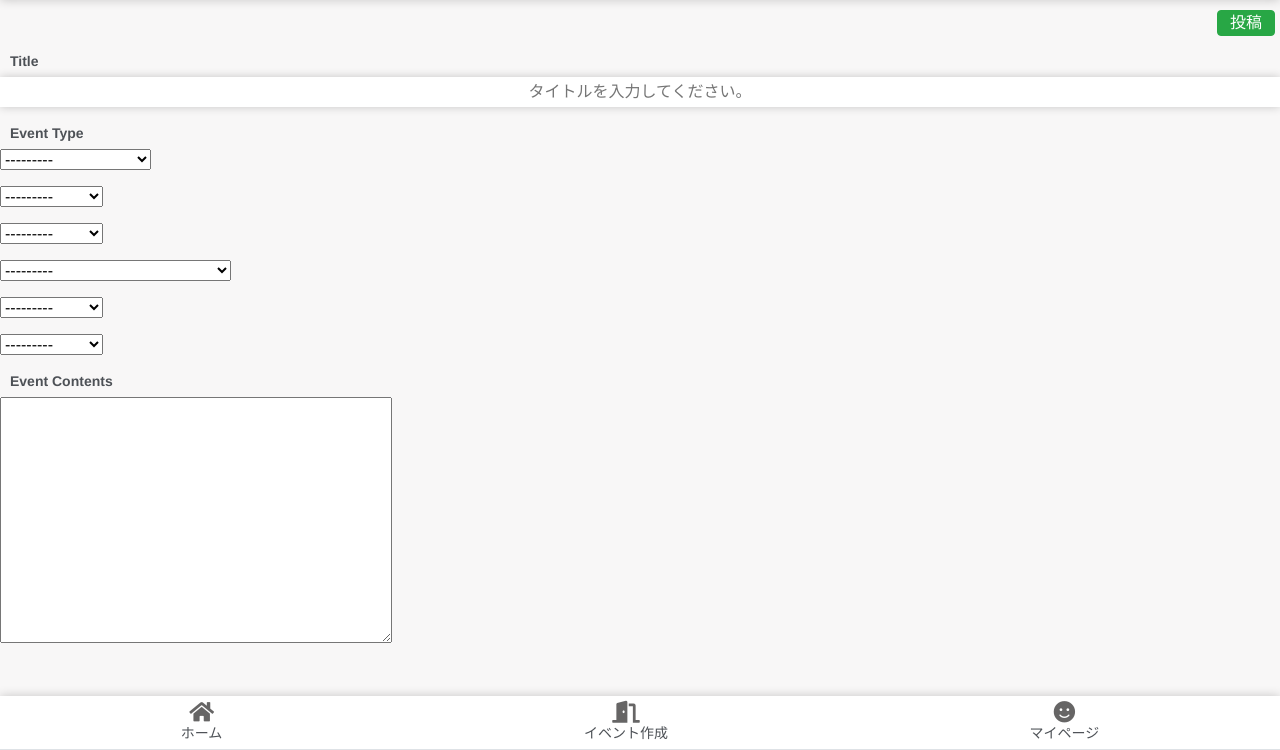
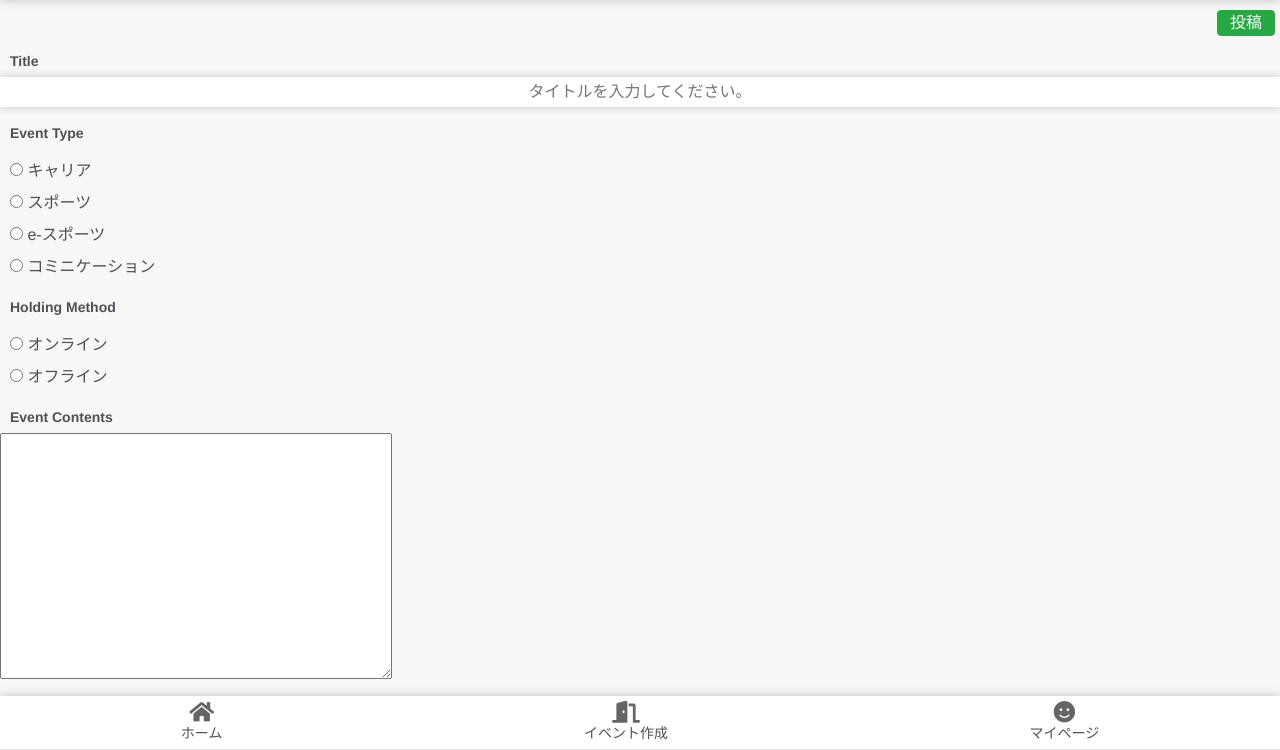
Before and after one commit to kinoshitaryuta/games, a Django app: page /posts/create/ in a window 1280 px wide. Shown: the part 50-800 px from the top of the page. Run offline with Django 3.2, Linux system fonts and the light colour scheme; the visitor is signed in with stand-in values (Sample User, id 1); some libraries are stand-ins or nearby versions.

Commit message:
post 機能追加 js

```diff
--- a/app/templates/app/base.html
+++ b/app/templates/app/base.html
@@ -82,5 +82,6 @@
                 </nav>
             </div>
         </footer>
+        <script src="{% static 'js/main.js' %}"></script>
     </body>
 </html>
--- a/app/templates/app/contact_form.html
+++ b/app/templates/app/contact_form.html
@@ -40,4 +40,5 @@
             </div>
         </form>
     </section>
+
 {% endblock body %}
--- a/posts/forms.py
+++ b/posts/forms.py
@@ -1,9 +1,70 @@
 from django.forms import ModelForm, forms
 from posts.models import Post
 from django_summernote.widgets import SummernoteWidget
+from django import forms
+from django.contrib.admin import widgets
+
+EVENT=(
+    ("10","キャリア"),
+    ("20","スポーツ"),
+    ("30","e-スポーツ"),
+    ("40","コミニケーション"),
+
+)
+WORK_DETAIL=(
+    ("10","セミナー"),
+    ("20","朝活"),
+    ("30","意見交換会"),
+    ("40","名刺交換会"),
+    ("50","学生向け"),
+    ("60","その他"),
+
+)
+SPORT_DETAIL = (
+    ("10", "誰でもOK"),
+    ("20", "経験者のみ"),
+    ("30", "観戦"),
+    ("40", "その他"),
+
+)
+E_SPORT_DETAIL= (
+    ("10", "FORTNITE"),
+    ("20", "PUBG"),
+    ("30", "荒野行動"),
+    ("40", "APEX"),
+    ("50", "スプラトゥーン"),
+    ("60", "大乱闘スマッシュブラザーズ"),
+    ("70", "鉄拳"),
+    ("80", "ストリートファイター"),
+    ("90", "リーグオブレジェンド"),
+    ("100", "ウイニングイレブン"),
+    ("110", "パズル＆ドラゴンズ"),
+    ("120", "ぷよぷよ"),
+    ("130", "その他"),
+
+)
+HOBBY_DETAIL = (
+    ("10", "読書会"),
+    ("20", "飲み会"),
+    ("30", "カフェ会"),
+    ("40", "もくもく会"),
+    ("50", "その他"),
+
+)
+TYPE = (
+    ("10", "オンライン"),
+    ("20", "オフライン"),
+
+)
 
 
 class PostCreateForm(ModelForm):
+    event_type = forms.ChoiceField(choices=EVENT,widget=forms.RadioSelect,required=True)
+    work_detail=forms.ChoiceField(choices=WORK_DETAIL,widget=forms.RadioSelect,required=False)
+    sport_detail=forms.ChoiceField(choices=SPORT_DETAIL,widget=forms.RadioSelect,required=False)
+    e_sport_detail=forms.ChoiceField(choices=E_SPORT_DETAIL,widget=forms.RadioSelect,required=False)
+    hobby_detail=forms.ChoiceField(choices=HOBBY_DETAIL,widget=forms.RadioSelect,required=False)
+    holding_method = forms.ChoiceField(choices=TYPE,widget=forms.RadioSelect,required=True)
     class Meta:
         model=Post
         fields=[
--- a/posts/models.py
+++ b/posts/models.py
@@ -4,73 +4,10 @@ from django.utils import timezone
 
 
 
-class Event(models.Model):
-    EVENT=(
-        ("10","キャリア"),
-        ("20","スポーツ"),
-        ("30","e-スポーツ"),
-        ("40","コミニケーション"),
-
-    )
-class EventDetail(models.Model):
-    WORK_DETAIL=(
-        ("10","セミナー"),
-        ("20","朝活"),
-        ("30","意見交換会"),
-        ("40","名刺交換会"),
-        ("50","学生向け"),
-        ("60","その他"),
-
-    )
-    SPORT_DETAIL = (
-        ("10", "誰でもOK"),
-        ("20", "経験者のみ"),
-        ("30", "観戦"),
-        ("40", "その他"),
-
-    )
-    E_SPORT_DETAIL= (
-        ("10", "FORTNITE"),
-        ("20", "PUBG"),
-        ("30", "荒野行動"),
-        ("40", "APEX"),
-        ("50", "スプラトゥーン"),
-        ("60", "大乱闘スマッシュブラザーズ"),
-        ("70", "鉄拳"),
-        ("80", "ストリートファイター"),
-        ("90", "リーグオブレジェンド"),
-        ("100", "ウイニングイレブン"),
-        ("110", "パズル＆ドラゴンズ"),
-        ("120", "ぷよぷよ"),
-        ("130", "その他"),
-
-    )
-    HOBBY_DETAIL = (
-        ("10", "読書会"),
-        ("20", "飲み会"),
-        ("30", "カフェ会"),
-        ("40", "もくもく会"),
-        ("50", "その他"),
-
-    )
-
-class HoldingMethod(models.Model):
-    TYPE = (
-        ("10", "オンライン"),
-        ("20", "オフライン"),
-
-    )
-
 
 class Post(models.Model):
     master_username = models.ForeignKey(User,on_delete=models.CASCADE)
-    event_type = models.CharField(max_length=30, choices=Event.EVENT)
-    work_detail=models.CharField(max_length=30, choices=EventDetail.WORK_DETAIL)
-    sport_detail=models.CharField(max_length=30, choices=EventDetail.SPORT_DETAIL)
-    e_sport_detail=models.CharField(max_length=30, choices=EventDetail.E_SPORT_DETAIL)
-    hobby_detail=models.CharField(max_length=30, choices=EventDetail.HOBBY_DETAIL)
-    holding_method = models.CharField(max_length=30, choices=HoldingMethod.TYPE)
-    text = models.TextField(max_length=5000,blank=True, null=True)
+    text = models.TextField(max_length=5000, blank=False, null=False)
     title = models.CharField(max_length=100, blank=False, null=False)
     add_time = models.DateTimeField(default=timezone.now)
 
--- a/posts/templates/post/post_create.html
+++ b/posts/templates/post/post_create.html
@@ -14,39 +14,40 @@
                 <p class="event_text_title">Title</p>
                 <div class="event_post_title">
                     <table class="table">
-                        {% render_field form.title class="form_event_title" placeholder="タイトルを入力してください。" %}
+                        {% render_field form.title class="form_event_title"  placeholder="タイトルを入力してください。" %}
                     </table>
                 </div>
-                <div class="event_type">
+                <div class="event_type" id="firstList">
                     <p class="event_text_title">Event Type</p>
-                    <table class="table">
-                            {% render_field form.event_type class="form_event_type" %}
+                    <table class="post_table">
+                            {% render_field form.event_type name="firstList" class="form_event_type"  onclick="formSwitch()" value="checked" %}
                     </table>
                 </div>
-                <div class="work_detail">
-                    <table class="table">
-                            {% render_field form.work_detail class="form_work_detail" %}
+                <p class="event_text_title" id="event_text_title">Event Detail</p>
+                <div class="work_detail" id="workList">
+                    <table class="post_table">
+                            {% render_field form.work_detail class="form_work_detail" id="workList" name="place[]" %}
                     </table>
                 </div>
-                <div class="sport_detail">
-                    <table class="table">
-                            {% render_field form.sport_detail class="form_sport_detail " %}
+                <div class="sport_detail" >
+                    <table class="post_table">
+                            {% render_field form.sport_detail class="form_sport_detail" id="sportList" name="place[]" %}
                     </table>
                 </div>
-                <div class="e_sport_detail">
-                    <table class="table">
-                            {% render_field form.e_sport_detail class="form_e_sport_detail" %}
+                <div class="e_sport_detail" >
+                    <table class="post_table">
+                            {% render_field form.e_sport_detail class="form_e_sport_detail" id="e-sportList" name="place[]" %}
                     </table>
                 </div>
-
-                <div class="hobby_detail">
-                    <table class="table">
-                            {% render_field form.hobby_detail class="form_hobby_detail" %}
+                <div class="hobby_detail" id="hobbyList">
+                    <table class="post_table">
+                            {% render_field form.hobby_detail class="form_hobby_detail" id="hobbyList" name="place[]" %}
                     </table>
                 </div>
+                <p class="event_text_title">Holding Method</p>
                 <div class="event_holding_method">
-                    <table class="table">
-                            {% render_field form.holding_method class="form_holding_method"%}
+                    <table class="post_table">
+                            {% render_field form.holding_method class="form_holding_method" %}
                     </table>
                 </div>
                 <div class="event_text">
--- a/posts/views.py
+++ b/posts/views.py
@@ -1,11 +1,11 @@
 from django.contrib.auth.mixins import LoginRequiredMixin, UserPassesTestMixin
-from django.shortcuts import redirect, get_object_or_404
+from django.shortcuts import redirect, get_object_or_404, render
 from posts.forms import PostCreateForm
 from django.urls import reverse_lazy
 from django.views.generic import (
     CreateView,
 )
-
+from posts.models import Post
 
 
 class PostCreateView(CreateView,LoginRequiredMixin):#投稿機能
--- a/static/css/main.css
+++ b/static/css/main.css
@@ -472,7 +472,6 @@ footer{
     margin-bottom: 5px;
     padding-left: 10px;
 }
-
 .form_event_title{
     text-align: center;
     width: 100%;
@@ -481,3 +480,29 @@ footer{
     outline: none;
     box-shadow: 0 0px 10px rgba(0,0,0,0.2);
 }
+ul {
+    list-style: none;
+    margin: 0;
+
+}
+.form_event_type{
+   display:inline-block;
+    padding: 10px;
+    margin: 0;
+}
+.form_work_detail,
+.form_sport_detail,
+.form_e_sport_detail,
+.form_hobby_detail{
+    display:inline-block;
+    padding: 10px;
+    margin: 0;
+}
+.form_holding_method{
+    display:inline-block;
+    padding: 10px;
+    margin: 0;
+}
+.post_table{
+    margin: 0;
+}
```
Also changed, not shown: static/js/main.js (added, +41 -0 lines).
